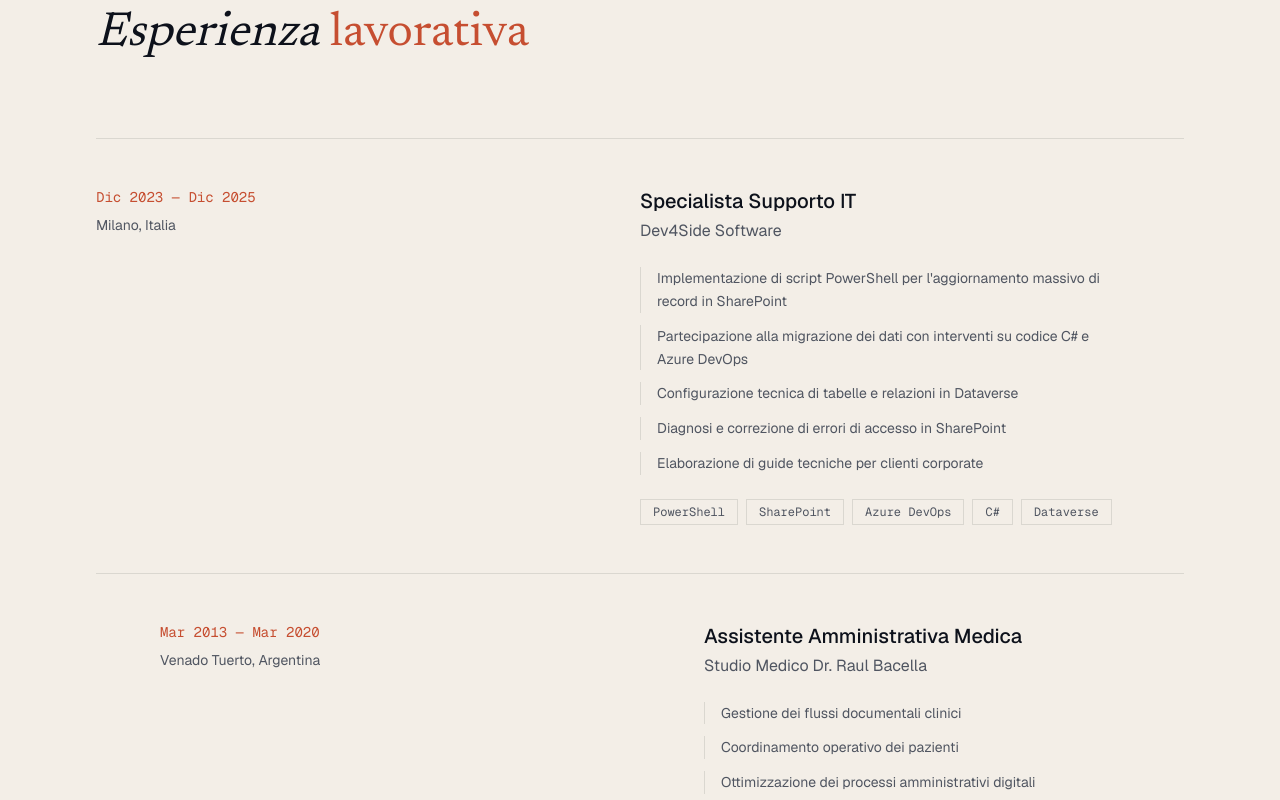
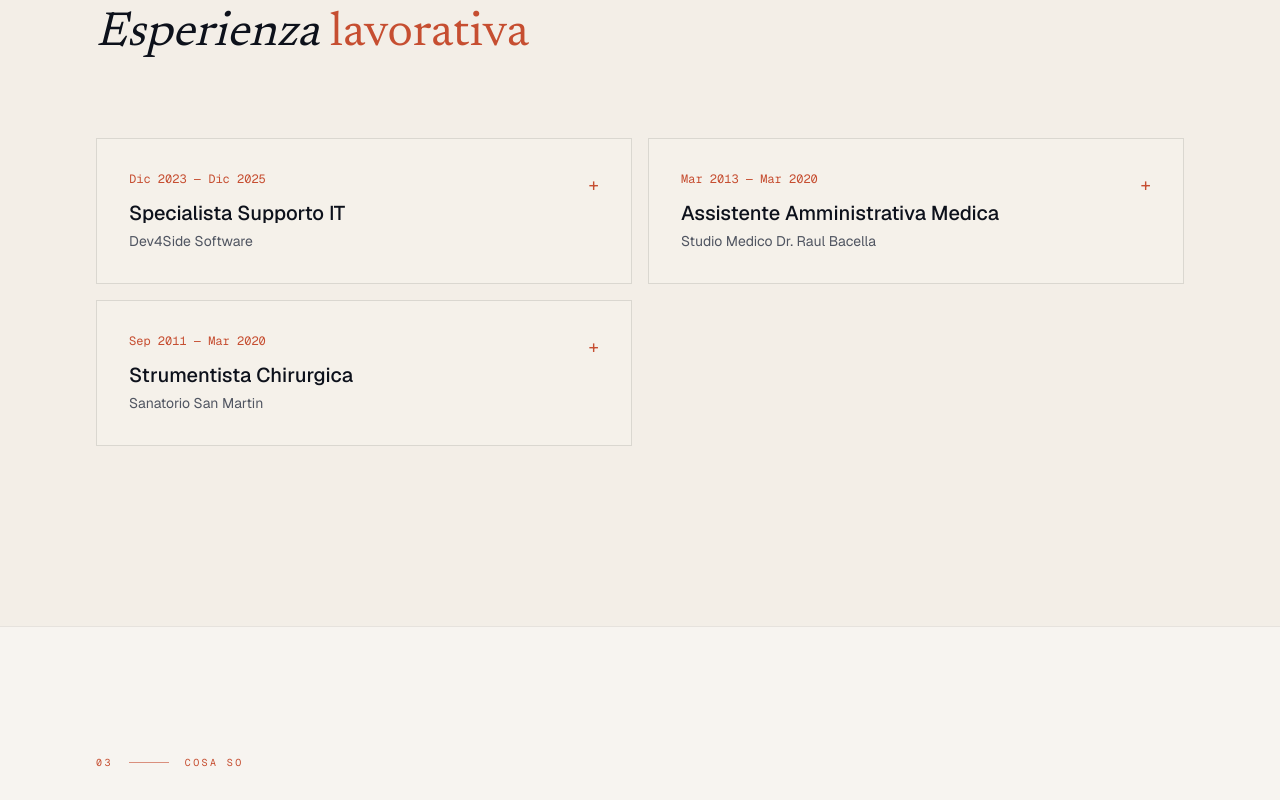
Before and after one commit to misslukkero/Portfoli0, a Next.js app: page / in a window 1280 px wide. Shown: the part 1160-1960 px from the top of the page. Built offline with nearby package versions, Linux system fonts and the light colour scheme.

Commit message:
Add expandable experience cards and rail navigation

```diff
--- a/components/hero-section.tsx
+++ b/components/hero-section.tsx
@@ -47,7 +47,7 @@ export function HeroSection() {
   <p className="text-xs font-mono uppercase tracking-[0.3em] text-primary mb-4">
   {t.hero.statementLabel}
   </p>
-        <h1 className="text-4xl md:text-5xl lg:text-6xl font-serif italic leading-tight tracking-tight text-foreground">
+        <h1 className="text-4xl md:text-5xl lg:text-6xl font-serif italic leading-tight tracking-tight text-primary">
         Daiana Senese
         </h1>
         </motion.div>
--- a/components/navigation.tsx
+++ b/components/navigation.tsx
@@ -30,19 +30,29 @@ function ProgressNavigation({ activeSection, onNavigate, labels }: { activeSecti
   const activeLabel = labels[activeItem.key]
 
   return (
-    <aside aria-label="Page progress" className="fixed right-5 top-1/2 z-40 hidden -translate-y-1/2 md:block lg:right-8">
+    <aside aria-label="Page progress" className="group fixed right-5 top-1/2 z-40 hidden -translate-y-1/2 md:block lg:right-8">
       <button
         type="button"
         onClick={() => onNavigate(activeItem.id)}
         aria-current="location"
         aria-label={`Current chapter: ${activeLabel.toLowerCase()}`}
-        className="group flex items-center gap-3 rounded-full border border-border/70 bg-background/90 px-3 py-2 font-mono text-[10px] tracking-[0.16em] shadow-sm backdrop-blur-sm transition-colors hover:border-primary"
+        className="relative z-10 flex items-center gap-3 rounded-full border border-border/70 bg-background/95 px-3 py-2 font-mono text-[10px] tracking-[0.16em] shadow-sm backdrop-blur-sm transition-colors hover:border-primary"
       >
         <span aria-hidden="true" className="size-1.5 rounded-full bg-primary" />
         <span className="text-primary">{activeItem.number}</span>
         <span className="h-px w-5 bg-border transition-colors group-hover:bg-primary/60" />
         <span className="whitespace-nowrap text-foreground">{activeLabel}</span>
       </button>
+      <nav aria-label="Navigate chapters" className="pointer-events-none absolute right-0 top-1/2 flex w-max -translate-y-1/2 translate-x-3 flex-col gap-1 rounded-2xl border border-border/70 bg-background/95 p-2 opacity-0 shadow-lg backdrop-blur-md transition-all duration-200 group-hover:pointer-events-auto group-hover:translate-x-0 group-hover:opacity-100">
+        {progressItems.map((item) => {
+          const isActive = item.id === activeSection
+          return (
+            <button key={item.id} type="button" onClick={() => onNavigate(item.id)} aria-current={isActive ? "location" : undefined} className={`flex items-center gap-3 whitespace-nowrap rounded-xl px-3 py-2 text-left font-mono text-[10px] tracking-[0.14em] transition-colors ${isActive ? "bg-primary/10 text-primary" : "text-muted-foreground hover:bg-secondary hover:text-foreground"}`}>
+              <span>{item.number}</span><span>{labels[item.key]}</span>
+            </button>
+          )
+        })}
+      </nav>
     </aside>
   )
 }
--- a/components/work-section.tsx
+++ b/components/work-section.tsx
@@ -1,6 +1,7 @@
 "use client"
 
 import { motion } from "framer-motion"
+import { useState } from "react"
 import { useI18n, type Locale } from "@/lib/i18n"
 
 interface Experience {
@@ -127,6 +128,7 @@ const experiences: Experience[] = [
 
 export function WorkSection() {
   const { locale, t } = useI18n()
+  const [expandedExperience, setExpandedExperience] = useState<string | null>(null)
 
   return (
     <section id="work" className="relative min-h-screen border-t border-border/60 bg-secondary/20 px-6 py-32 md:px-12 lg:px-24">
@@ -145,52 +147,48 @@ export function WorkSection() {
           </h2>
         </motion.div>
 
-        <div className="space-y-0">
-          {experiences.map((experience, index) => (
+        <div className="grid gap-4 md:grid-cols-2">
+          {experiences.map((experience, index) => {
+            const isExpanded = expandedExperience === experience.id
+
+            return (
               <motion.article
                 key={experience.id}
                 initial={{ opacity: 0, y: 20 }}
                 whileInView={{ opacity: 1, y: 0 }}
                 viewport={{ once: true, margin: "-50px" }}
-              transition={{ duration: 0.6, delay: index * 0.1 }}
-              className={`group relative grid gap-8 border-t border-border py-10 md:grid-cols-2 md:gap-16 md:py-12 ${index % 2 === 0 ? "md:pr-16" : "md:pl-16"}`}
+                transition={{ duration: 0.5, delay: index * 0.08 }}
+                className={`group border border-border bg-background transition-colors hover:border-primary/60 ${isExpanded ? "md:col-span-2" : ""}`}
               >
-              {/* Left column - Date & Location */}
-              <div className="space-y-2">
-                <p className="font-mono text-sm text-primary">
-                  {experience.periodStart} — {experience.periodEnd || t.work.present}
-                </p>
-                <p className="text-sm text-muted-foreground">{experience.location}</p>
+                <button
+                  type="button"
+                  aria-expanded={isExpanded}
+                  onClick={() => setExpandedExperience(isExpanded ? null : experience.id)}
+                  className="grid w-full gap-5 p-6 text-left md:grid-cols-[1fr_auto] md:items-start md:p-8"
+                >
+                  <span>
+                    <span className="mb-3 block font-mono text-xs text-primary">{experience.periodStart} — {experience.periodEnd || t.work.present}</span>
+                    <span className="block text-xl font-medium text-foreground transition-colors group-hover:text-primary">{experience.title[locale]}</span>
+                    <span className="mt-1 block text-sm text-muted-foreground">{experience.company}</span>
+                  </span>
+                  <span aria-hidden="true" className="font-mono text-lg text-primary">{isExpanded ? "−" : "+"}</span>
+                </button>
+                <div className={`grid transition-[grid-template-rows] duration-300 ${isExpanded ? "grid-rows-[1fr]" : "grid-rows-[0fr]"}`}>
+                  <div className="overflow-hidden">
+                    <div className="border-t border-border px-6 pb-7 pt-6 md:px-8">
+                      <p className="mb-5 text-sm text-muted-foreground">{experience.location}</p>
+                      <ul className="grid gap-3 md:grid-cols-2">
+                        {experience.description[locale].map((item, i) => <li key={i} className="border-l border-primary/50 pl-4 text-sm leading-relaxed text-muted-foreground">{item}</li>)}
+                      </ul>
+                      <div className="mt-6 flex flex-wrap gap-2">
+                        {experience.tags[locale].map((tag) => <span key={tag} className="border border-border px-3 py-1 font-mono text-xs text-muted-foreground">{tag}</span>)}
                       </div>
-
-              {/* Right column - Content */}
-              <div>
-                <h3 className="text-xl font-medium text-foreground mb-1 group-hover:text-primary transition-colors">
-                  {experience.title[locale]}
-                </h3>
-                <p className="text-muted-foreground mb-6">{experience.company}</p>
-
-                <ul className="space-y-3 mb-6">
-                  {experience.description[locale].map((item, i) => (
-                    <li key={i} className="text-muted-foreground text-sm leading-relaxed pl-4 border-l border-border">
-                      {item}
-                    </li>
-                  ))}
-                </ul>
-
-                <div className="flex flex-wrap gap-2">
-                  {experience.tags[locale].map((tag) => (
-    <span
-      key={tag}
-      className="text-xs font-mono text-muted-foreground border border-border px-3 py-1"
-    >
-     {tag}
-                    </span>
-                  ))}
+                    </div>
                   </div>
                 </div>
               </motion.article>
-          ))}
+            )
+          })}
         </div>
       </div>
     </section>
```
Lines whose indentation alone changed are shown as unchanged.
